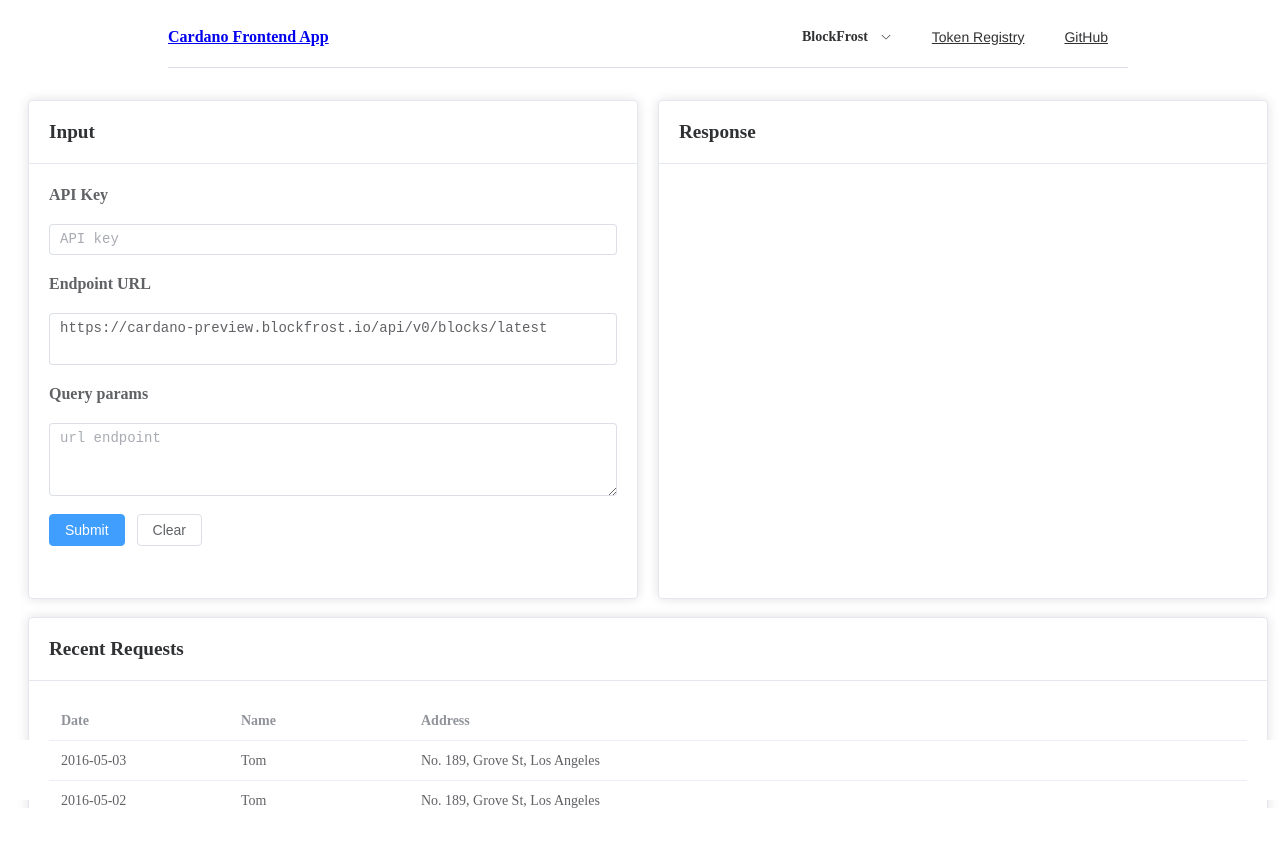
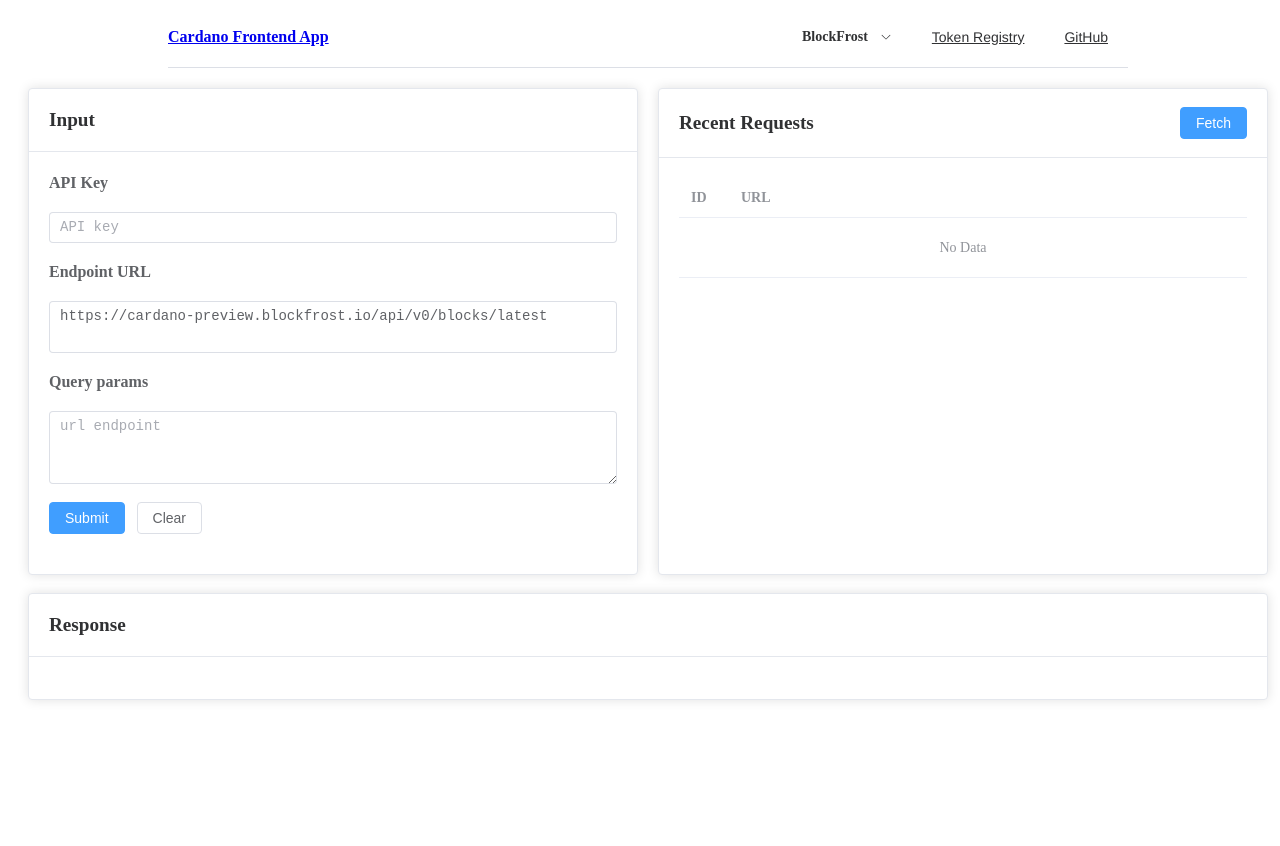
Before and after one commit to danebulat/cardano-stats-frontend, a Vue app: page / in a window 1280 px wide. Shown: the top 846 px of the page. After the commit the page ends 816 px from the top, so only its background shows below. Built offline with nearby package versions, Linux system fonts and the light colour scheme; the HTML template or start-up script is replaced by a standard one.

Commit message:
recent requests fetched from server

```diff
--- a/src/views/Home.vue
+++ b/src/views/Home.vue
@@ -11,29 +11,9 @@
          apiKey: "",
          queryParams: ""
        },
-       response: "",
-       tableData: [
-         {
-           date: '2016-05-03',
-           name: 'Tom',
-           address: 'No. 189, Grove St, Los Angeles',
-         },
-         {
-           date: '2016-05-02',
-           name: 'Tom',
-           address: 'No. 189, Grove St, Los Angeles',
-         },
-         {
-           date: '2016-05-04',
-           name: 'Tom',
-           address: 'No. 189, Grove St, Los Angeles',
-         },
-         {
-           date: '2016-05-01',
-           name: 'Tom',
-           address: 'No. 189, Grove St, Los Angeles',
-         },
-       ]
+       response:   "",
+       recentReqs: null,
+       tableData:  []
      }
    },
    methods: {
@@ -105,6 +85,31 @@
        }
      },
 
+     async fetchRecent() {
+       console.log('Fetch recent requests...');
+
+       // headers
+       const reqHeaders = new Headers();
+       reqHeaders.append('Accept',       'application/json');
+       reqHeaders.append('Content-Type', 'application/json');
+
+       // request data
+       const reqInit = {
+         method: 'GET',
+         headers: reqHeaders,
+         mode:   'cors',
+         cache:  'no-cache'
+       };
+
+       // make request
+       const reqUrl = "http://localhost:8081/requests";
+       const req = new Request(reqUrl, reqInit);
+       const res = await fetch(req);
+
+       this.recentReqs = await res.json();
+       console.log(this.recentReqs);
+     },
+
      onClear() {
        this.form.endpointUrl = "";
        this.form.apiKey      = "";
@@ -115,6 +120,24 @@
       responseNotEmpty() {
         return this.response != "";
       }
+   },
+   watch: {
+     recentReqs(oldData, newData) {
+       console.log('recentReqs changed!!');
+
+       this.tableData = [];
+
+       for (const property in this.recentReqs) {
+         console.log(`${property}: ${this.recentReqs[property].reqUrl  }`);
+
+         let cell = {
+           id:     `${this.recentReqs[property].id}`,
+           reqUrl: `${this.recentReqs[property].reqUrl}`
+         };
+
+         this.tableData.push(cell);
+       }
+     }
    }
  }
 </script>
@@ -122,7 +145,7 @@
 <template>
   <el-row :gutter="20">
     <el-col :span="12">
-      <el-card class="box-card top-card">
+      <el-card class="box-card card-height">
 
         <template #header>
           <div class="card-header">
@@ -169,6 +192,26 @@
     </el-col>
 
     <el-col :span="12">
+      <el-card class="box-card card-height">
+
+        <template #header>
+          <div class="card-header">
+            <h1>Recent Requests</h1>
+            <el-button @click="fetchRecent" class="button" type="primary">Fetch</el-button>
+          </div>
+        </template>
+
+        <el-table :data="tableData" style="width: 100%">
+          <el-table-column prop="id"     label="ID" width="50" />
+          <el-table-column prop="reqUrl" label="URL" />
+        </el-table>
+
+      </el-card>
+    </el-col>
+  </el-row>
+
+  <el-row :gutter="20" class="mt-20">
+    <el-col :span="24" class="mb-20">
       <el-card class="box-card">
 
         <template #header>
@@ -180,27 +223,6 @@
         <div v-if="responseNotEmpty" class="response-wrapper">
           <pre>{{ response }}</pre>
         </div>
-
-      </el-card>
-    </el-col>
-  </el-row>
-
-  <el-row :gutter="20" style="margin-top:20px;">
-    <el-col :span="24">
-      <el-card class="box-card">
-
-        <template #header>
-          <div class="card-header">
-            <h1>Recent Requests</h1>
-          </div>
-        </template>
-
-        <el-table :data="tableData" style="width: 100%">
-          <el-table-column prop="date" label="Date" width="180" />
-          <el-table-column prop="name" label="Name" width="180" />
-          <el-table-column prop="address" label="Address" />
-        </el-table>
-
       </el-card>
     </el-col>
   </el-row>
@@ -213,11 +235,11 @@
    margin-bottom: 2px;
  }
  .box-card {
-   margin-top: 12px;
    height: 100%;
  }
- .top-card {
-   height: 100%;
+ .card-height {
+   max-height: 490px;
+   overflow: auto;
  }
  .el-form-item label {
    padding-bottom: 10px;
@@ -239,4 +261,10 @@
  .response-wrapper {
    overflow: scroll;
  }
+ .mb-20 {
+   margin-bottom: 20px;
+ }
+ .mt-20 {
+   margin-top: 20px;
+ }
 </style>
```
